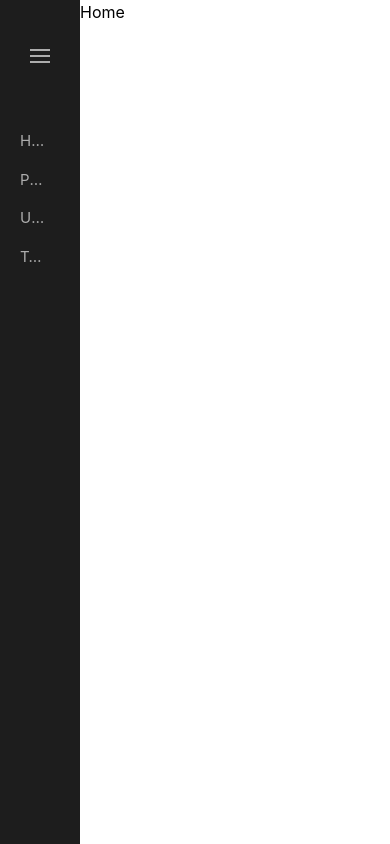
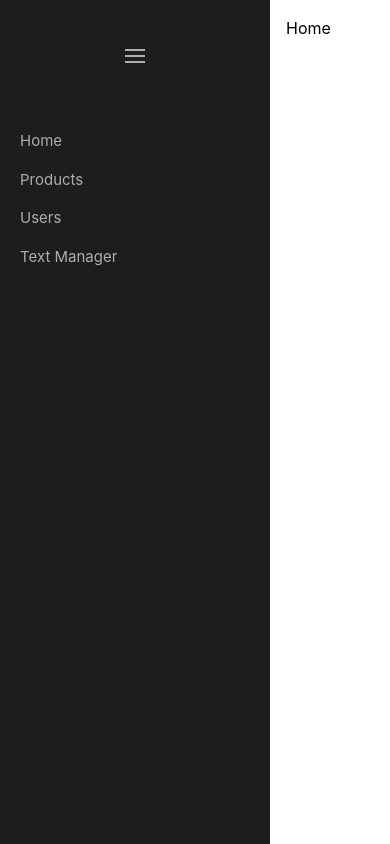
Before and after one commit to dany-mike/react_backoffice_ecommerce, a React (Create React App) app: page / in a window 390 px wide. Built offline with nearby package versions, Linux system fonts and the light colour scheme.

Commit message:
feature: handle mobile device bug

```diff
--- a/package.json
+++ b/package.json
@@ -8,6 +8,7 @@
     "@testing-library/user-event": "^13.2.1",
     "hamburger-react": "^2.5.0",
     "react": "^18.2.0",
+    "react-device-detect": "^2.2.2",
     "react-dom": "^18.2.0",
     "react-icons": "^4.4.0",
     "react-pro-sidebar": "^0.7.1",
--- a/src/App.js
+++ b/src/App.js
@@ -10,7 +10,7 @@ function App() {
     <BrowserRouter>
       <div className="flex h-screen">
         <Sidebar />
-        <div className="content overflow-x-hidden overflow-scroll w-full">
+        <div className="content overflow-x-hidden overflow-scroll w-full p-4 lg:p-12">
           <Routes>
             <Route path="/" element={<Home />} />
             <Route path="/users" element={<Users />} />
--- a/src/ui/components/Sidebar.js
+++ b/src/ui/components/Sidebar.js
@@ -3,9 +3,11 @@ import Hamburger from "hamburger-react";
 import "react-pro-sidebar/dist/css/styles.css";
 import { useState } from "react";
 import { Link } from "react-router-dom";
+import { isMobile } from "react-device-detect";
 
 function Sidebar() {
-  const [isCollapsed, setCollapsed] = useState(true);
+  const stateValue = isMobile ? true : false;
+  const [isCollapsed, setCollapsed] = useState(stateValue);
 
   // TODO fetch pages from API cms module
   const boPages = [
```
Also changed, not shown: 1 other file (tests, documents, lock files or other folders).
